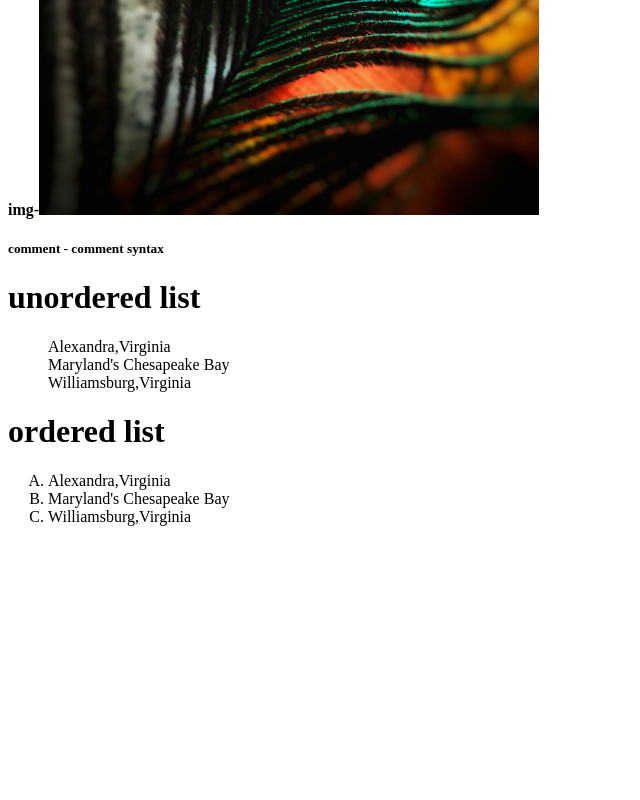
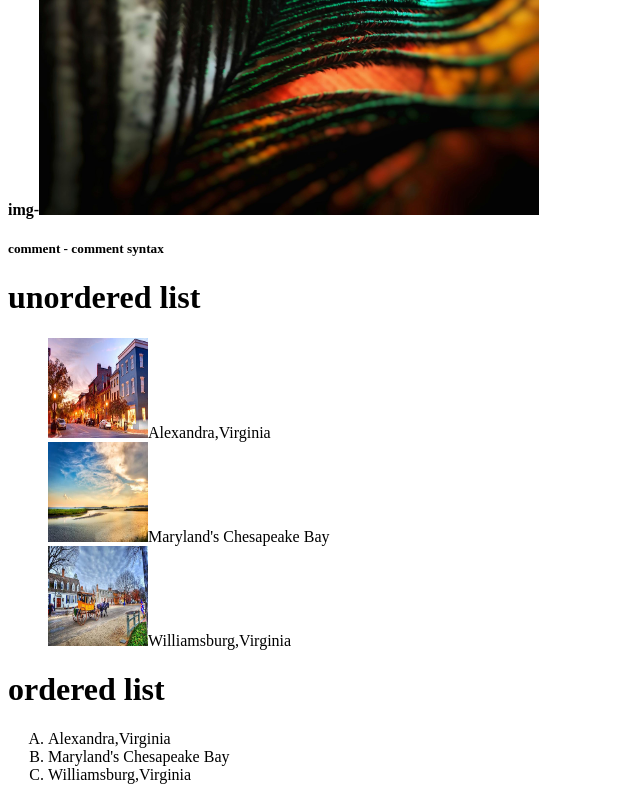
Before and after one commit to Harsha2282/Practical1, a plain HTML site: page index.html in a window 1280 px wide. Shown: the part 687-1487 px from the top of the page, without its empty margins (0-640 px from the left). Before the commit the page ends 1229 px from the top, so only its background shows below. Drawn offline with Linux system fonts and the light colour scheme.

Commit message:
images added

```diff
--- a/index.html
+++ b/index.html
@@ -17,9 +17,9 @@
 
     <h1>unordered list</h1>
     <ul type="none">
-        <li>Alexandra,Virginia</li>
-        <li>Maryland's Chesapeake Bay</li>
-        <li>Williamsburg,Virginia</li>
+        <li><img src="./assests/Practical2.jpg" width="100" height="100"/>Alexandra,Virginia</li>
+        <li><img src="./assests/Practical3.jpg" width="100" height="100"/>Maryland's Chesapeake Bay</li>
+        <li><img src="./assests/Practical4.jpg" width="100" height="100"/>Williamsburg,Virginia</li>
     </ul>
     <h1>ordered list</h1>
     <ol type="A">
```
Also changed, not shown: assests/Practical2.jpg (added), assests/Practical3.jpg (added), assests/Practical4.jpg (added).
